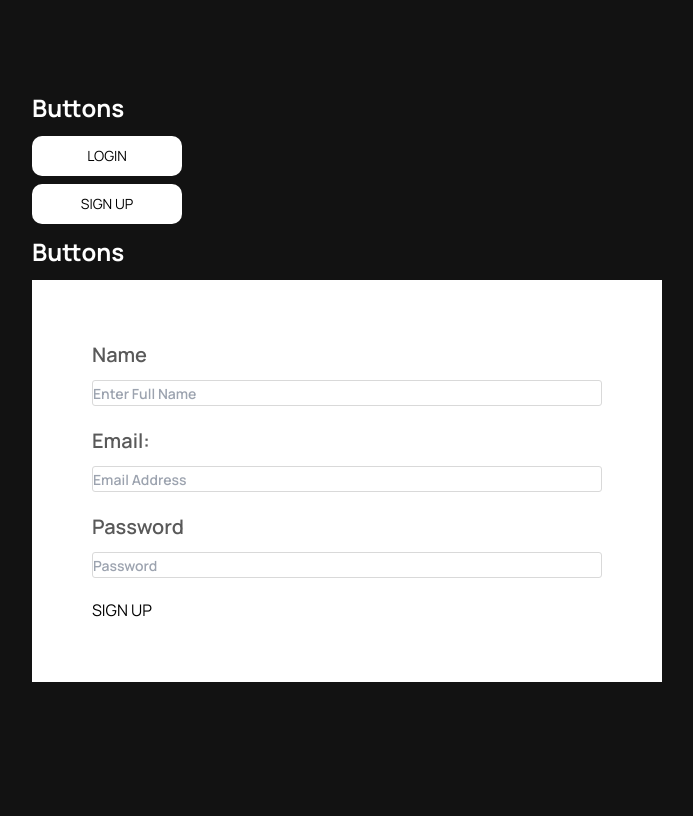
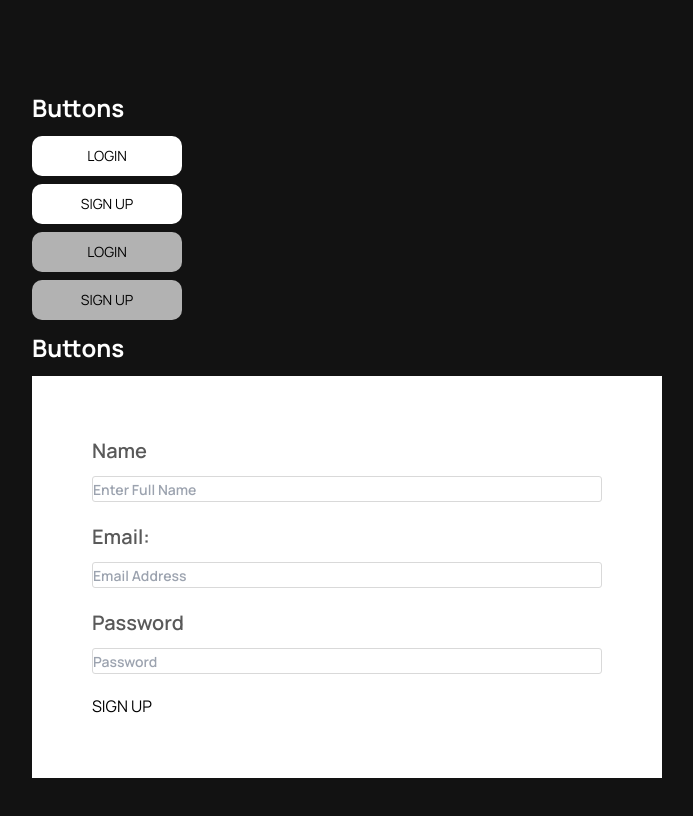
Before and after one commit to AJ1732/capstone_schoolbase_lms, a React (Vite) app: page / in a window 1280 px wide. Shown: the top 816 px of the page, without its empty margins (48-741 px from the left). Built offline with nearby package versions, Linux system fonts and the light colour scheme.

Commit message:
feat: create form button component

```diff
--- a/src/App.jsx
+++ b/src/App.jsx
@@ -1,4 +1,4 @@
-import { NavButton } from "./components/Buttons"
+import { FormButton, NavButton } from "./components/Buttons"
 import { SignUpForm } from "./components/Form/Forms"
 
 function App() {
@@ -14,6 +14,8 @@ function App() {
         <div className="flex flex-col justify-start items-start gap-2">
           <NavButton>LOGIN</NavButton>
           <NavButton>SIGN UP</NavButton>
+          <FormButton>LOGIN</FormButton>
+          <FormButton>SIGN UP</FormButton>
         </div>
       </div>
 
--- a/src/components/Buttons.jsx
+++ b/src/components/Buttons.jsx
@@ -13,3 +13,17 @@ export const NavButton = ({ children, className, onClick }) => {
     </button>
   )
 }
+
+export const FormButton = ({ children, className, onClick }) => {
+  return (
+    <button
+      onClick={onClick}
+      className={`
+      min-w-[150px] | text-black text-sm bg-dark-gray | py-2.5 px-8 rounded-[10px]
+      active:bg-black-gray active:text-white
+      ${className}
+    `}>
+      {children}
+    </button>
+  )
+}
```
